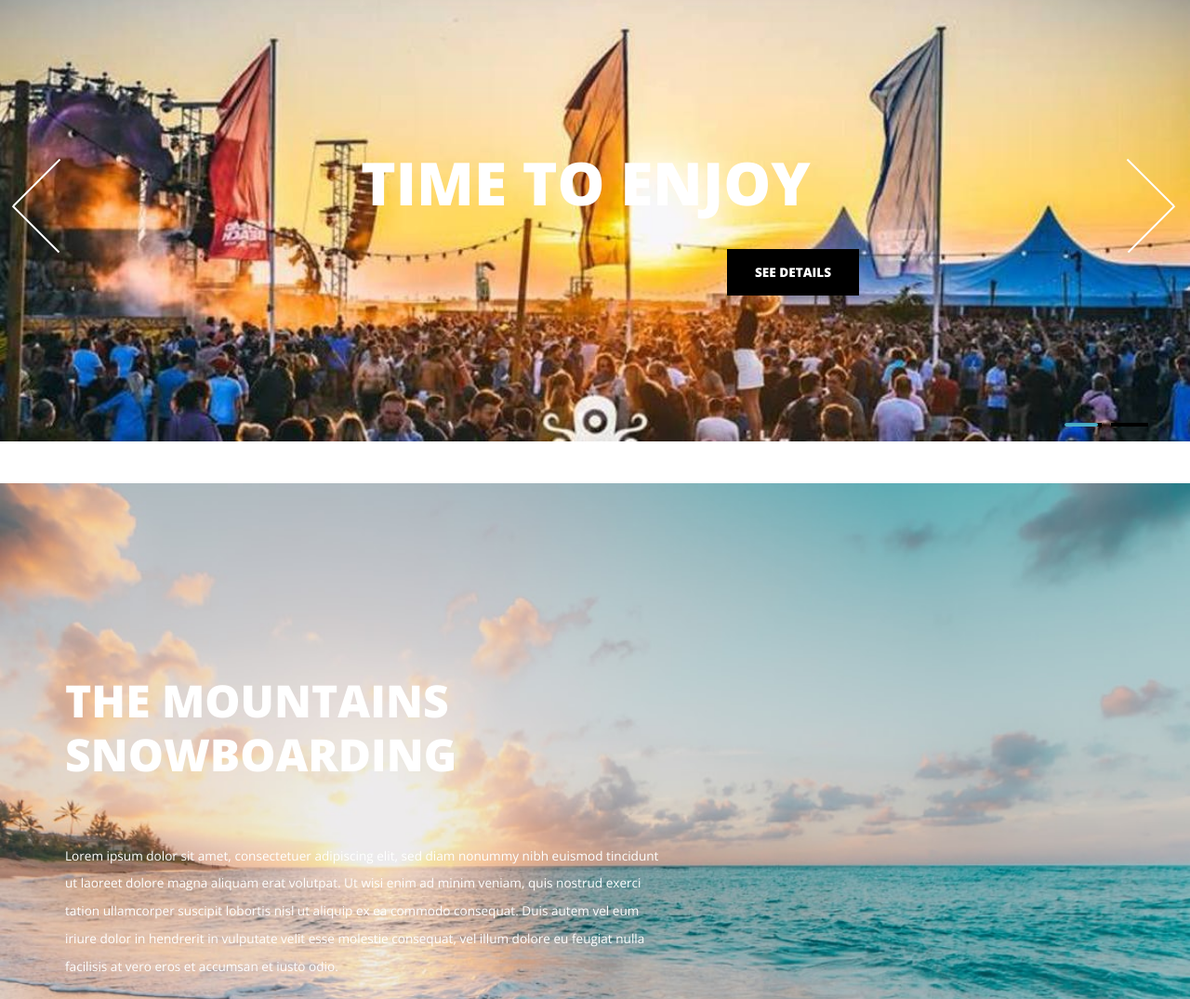
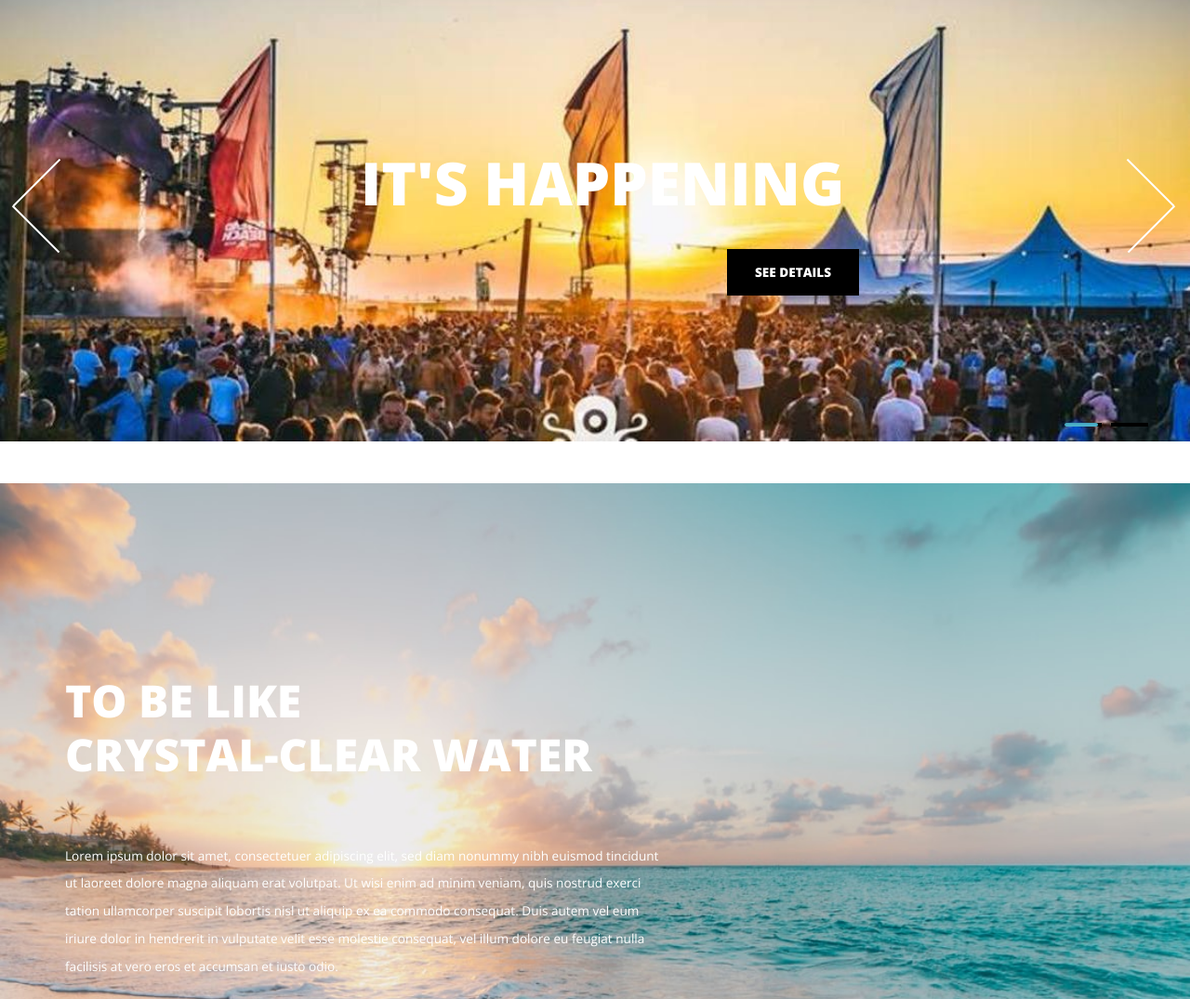
Before and after one commit to AugustoGarciaCaro/FyreFestival20, a plain HTML site: page index.html in a window 1280 px wide. Shown: the part 140-1215 px from the top of the page at 93% size. Drawn offline with nearby package versions, Linux system fonts and the light colour scheme; files whose address does not match are found by name.

Commit message:
Add files via upload

```diff
--- a/index.html
+++ b/index.html
@@ -127,7 +127,7 @@
                 <div class="slide_content">
                     <div class="slide_content_wrap">
                         <!-- Text title -->
-                        <h1 COLOR="BLUE" class="title">TIME TO ENJOY</h1>
+                        <h1 COLOR="BLUE" class="title">It's happening</h1>
                         <!-- /Text title -->
                         <div class="button"><a href="#">See Details</a></div>
                     </div>
@@ -139,7 +139,7 @@
                <img src="images/slider2.jpg" class="img-responsive" alt=""/>
                 <div class="slide_content">
                     <div class="slide_content_wrap">
-                        <h1 class="title">TIME TO ENJOY</h1>
+                        <h1 class="title">It's happening</h1>
                        	<div class="button"><a href="#">See Details</a></div>
                     </div>
                 </div>
@@ -204,7 +204,7 @@
 		<div class="container">
 			<div class="row content_bottom-text">
 			  <div class="col-md-7">
-				<h3>The Mountains<br>Snowboarding</h3>
+				<h3>To be like<br>Crystal-clear water</h3>
 				<p class="m_1">Lorem ipsum dolor sit amet, consectetuer adipiscing elit, sed diam nonummy nibh euismod tincidunt ut laoreet dolore magna aliquam erat volutpat. Ut wisi enim ad minim veniam, quis nostrud exerci tation ullamcorper suscipit lobortis nisl ut aliquip ex ea commodo consequat. Duis autem vel eum iriure dolor in hendrerit in vulputate velit esse molestie consequat, vel illum dolore eu feugiat nulla facilisis at vero eros et accumsan et iusto odio.</p>
 				<p class="m_2">Lorem ipsum dolor sit amet, consectetuer adipiscing elit, sed diam nonummy nibh euismod tincidunt ut laoreet dolore magna aliquam erat volutpat. Ut wisi enim ad minim veniam, quis nostrud exerci tation ullamcorper suscipit lobortis nisl ut aliquip ex ea commodo consequat. Duis autem vel eum iriure dolor in hendrerit in vulputate velit esse molestie consequat, vel illum dolore eu feugiat nulla facilisis at vero eros et accumsan et iusto odio.</p>
 			  </div>
```
